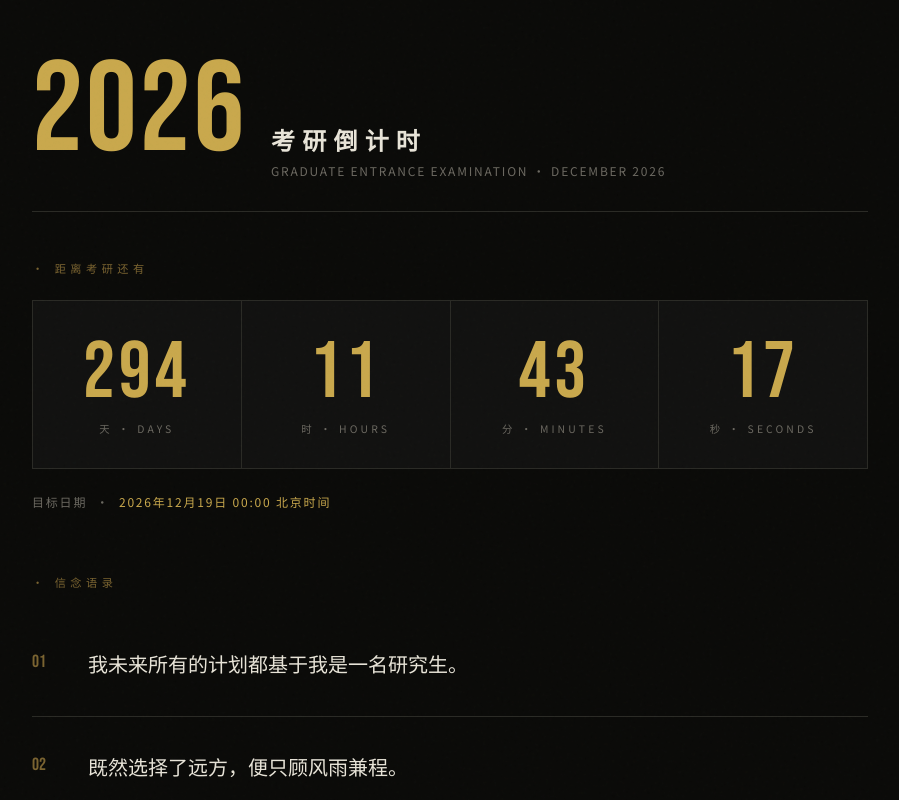
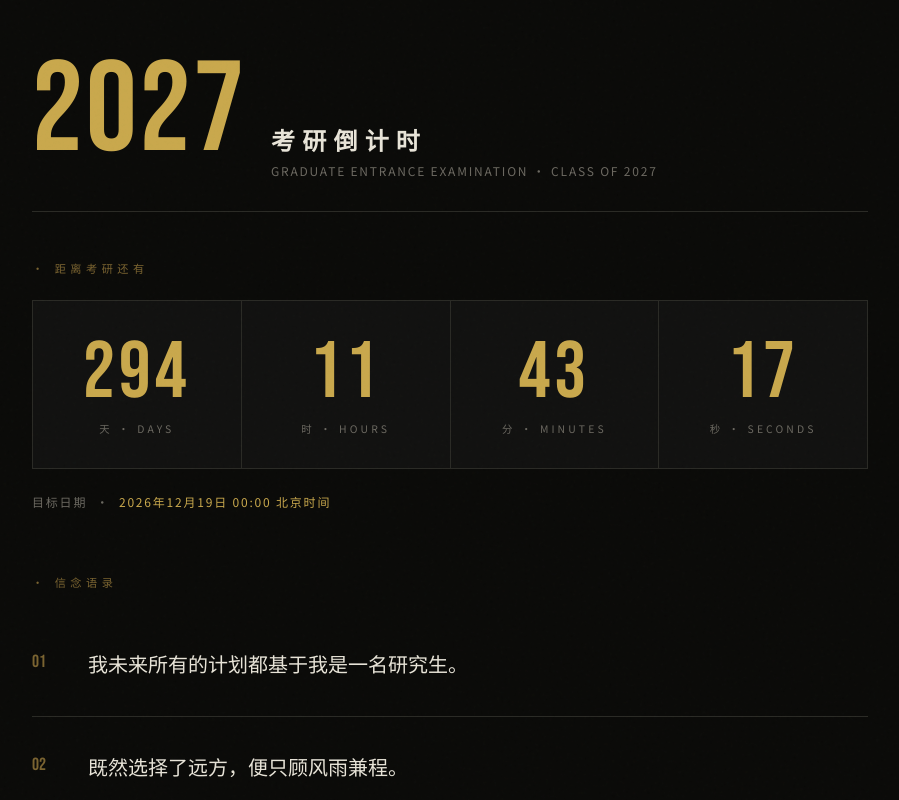
Before and after one commit to beidaky/ky_quotes, a plain HTML site: page index.html in a window 1280 px wide. Shown: the whole page, without its empty margins (190-1089 px from the left). Drawn offline with Linux system fonts and the light colour scheme.

Commit message:
Add files via upload

```diff
--- a/index.html
+++ b/index.html
@@ -3,7 +3,7 @@
 <head>
   <meta charset="UTF-8" />
   <meta name="viewport" content="width=device-width, initial-scale=1.0" />
-  <title>考研倒计时 · 2026</title>
+  <title>考研倒计时 · 2027</title>
   <link rel="preconnect" href="https://fonts.googleapis.com" />
   <link rel="preconnect" href="https://fonts.gstatic.com" crossorigin />
   <link href="https://fonts.googleapis.com/css2?family=Noto+Serif+SC:wght@400;700;900&family=Bebas+Neue&family=Noto+Sans+SC:wght@300;400&display=swap" rel="stylesheet" />
@@ -246,10 +246,10 @@
 <div class="page">
 
   <header>
-    <div class="header-year">2026</div>
+    <div class="header-year">2027</div>
     <div class="header-label">
       <div class="header-title">考研倒计时</div>
-      <div class="header-sub">GRADUATE ENTRANCE EXAMINATION · DECEMBER 2026</div>
+      <div class="header-sub">GRADUATE ENTRANCE EXAMINATION · CLASS OF 2027</div>
     </div>
   </header>
 
@@ -290,7 +290,7 @@
   </main>
 
   <footer>
-    <div class="footer-motto">坚定信念 · 2026一战成硕</div>
+    <div class="footer-motto">坚定信念 · 2027一战成硕</div>
     <div class="footer-dot"></div>
   </footer>
 
```
